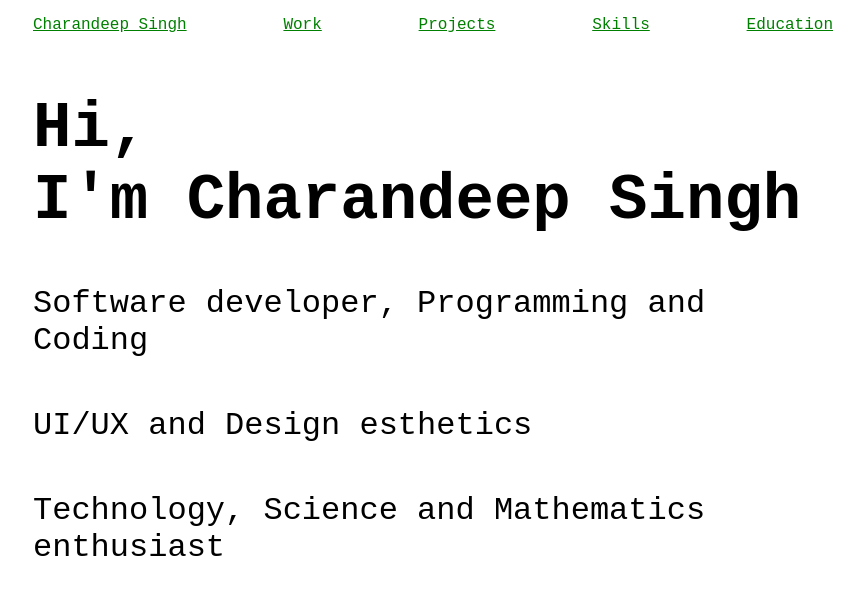
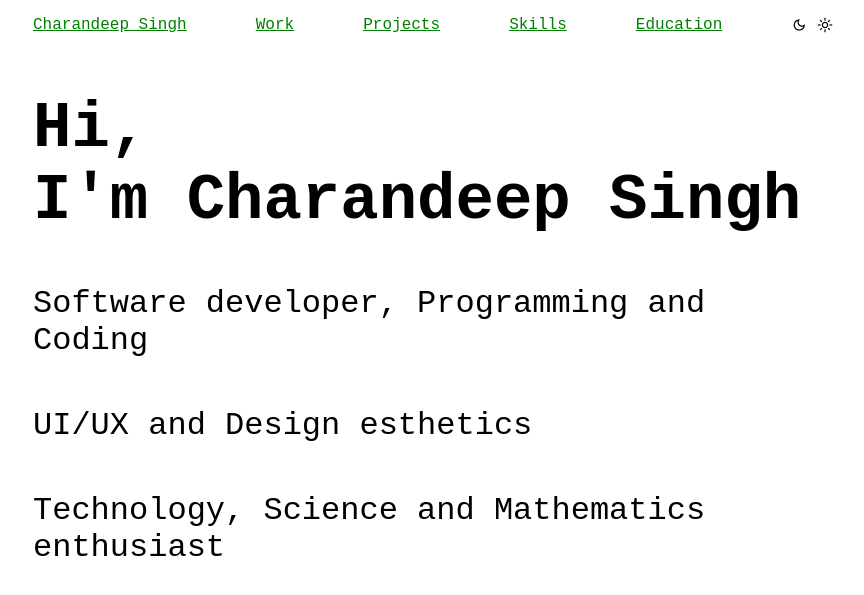
Before and after one commit to charandeepsinghb/html-portfolio, a website: page index.html in a window 1280 px wide. Shown: the top 595 px of the page, without its empty margins (207-1071 px from the left). Drawn offline with nearby package versions, Linux system fonts and the light colour scheme.

Commit message:
Added dark theme buttons

```diff
--- a/index.html
+++ b/index.html
@@ -19,6 +19,10 @@
                 <li><a href="#projects">Projects</a></li>
                 <li><a href="#skills">Skills</a></li>
                 <li><a href="#education">Education</a></li>
+                <li>
+                    <span class="cursorPoint alignMatIcon material-symbols-outlined" onclick="darkMode(true);">dark_mode</span>
+                    <span class="cursorPoint alignMatIcon material-symbols-outlined" onclick="darkMode(false);">light_mode</span>
+                </li>
             </ul>
             <div>
                 <div class="hidden navContextIcon" onclick="showNav();">⋮</div>
--- a/style.css
+++ b/style.css
@@ -94,6 +94,10 @@ nav {
     word-break: break-all;
 }
 
+.cursorPoint {
+    cursor: pointer;
+}
+
 @media only screen and (max-width: 820px) {
     .name {
         font-size: var(--font-size-name-mobile);
```
